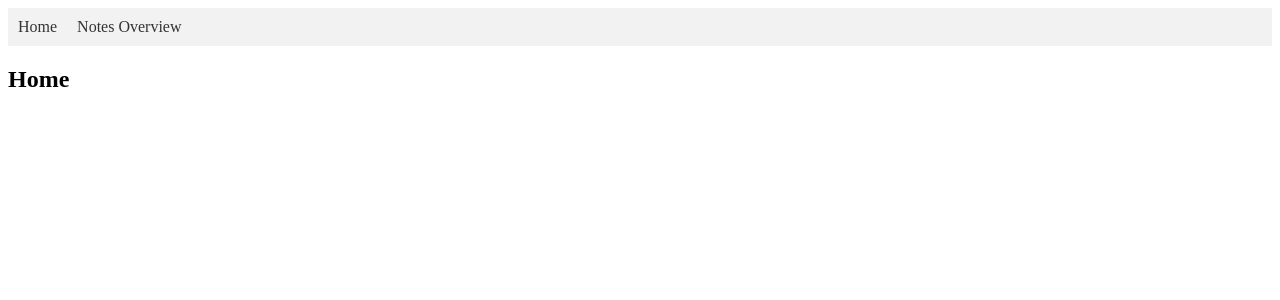
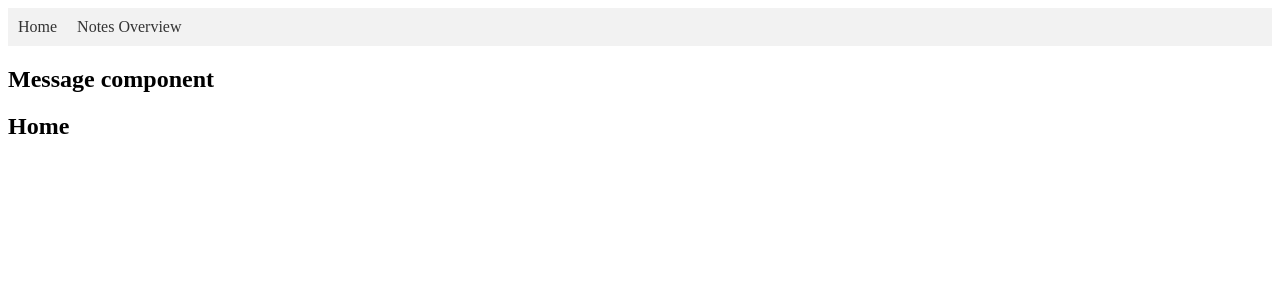
Before and after one commit to S4mm4ael/one-more-recap-project, a Vue app: page / in a window 1280 px wide. Shown: the top 300 px of the page. Built offline with nearby package versions, Linux system fonts and the light colour scheme; the HTML template or start-up script is replaced by a standard one.

Commit message:
feat: Add MessageContainer component for displaying messages

```diff
--- a/src/App.vue
+++ b/src/App.vue
@@ -3,6 +3,7 @@
     <div class="wrapper-content">
       <div id="app">
         <HeaderMain v-if="showHeader" />
+        <MessageContainer />
         <section>
           <div class="container">
             <router-view />
@@ -15,11 +16,13 @@
 
 <script>
 import HeaderMain from "./components/Header/HeaderMain.vue";
+import MessageContainer from "./components/Message/MessageContainer.vue";
 
 export default {
   name: "App",
   components: {
     HeaderMain,
+    MessageContainer,
   },
   computed: {
     showHeader() {
--- /dev/null
+++ b/src/components/Message/MessageContainer.vue
@@ -0,0 +1,9 @@
+<template>
+  <h2>Message component</h2>
+</template>
+
+<script>
+export default {
+  name: "MessageContainer",
+};
+</script>
```
